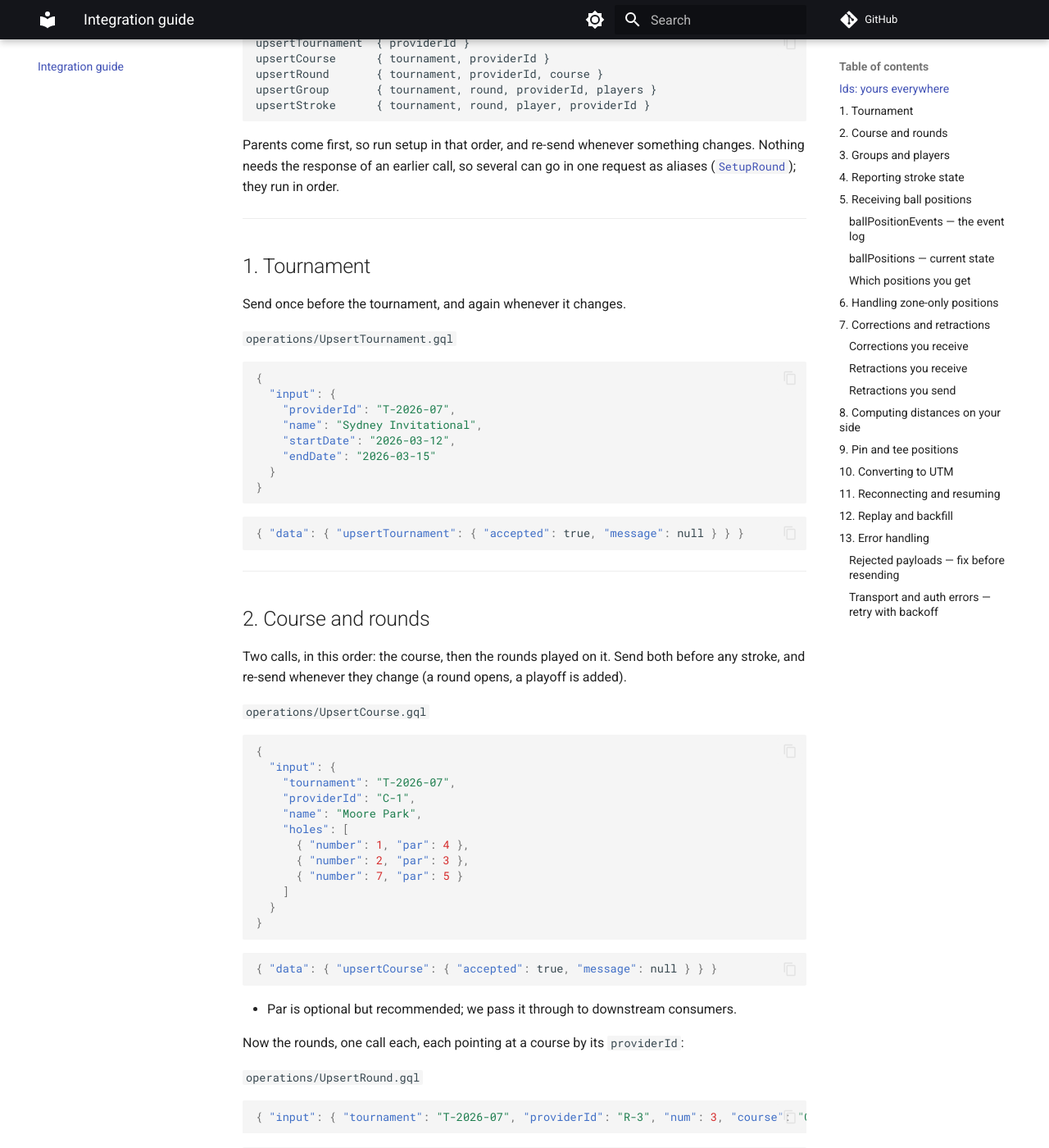
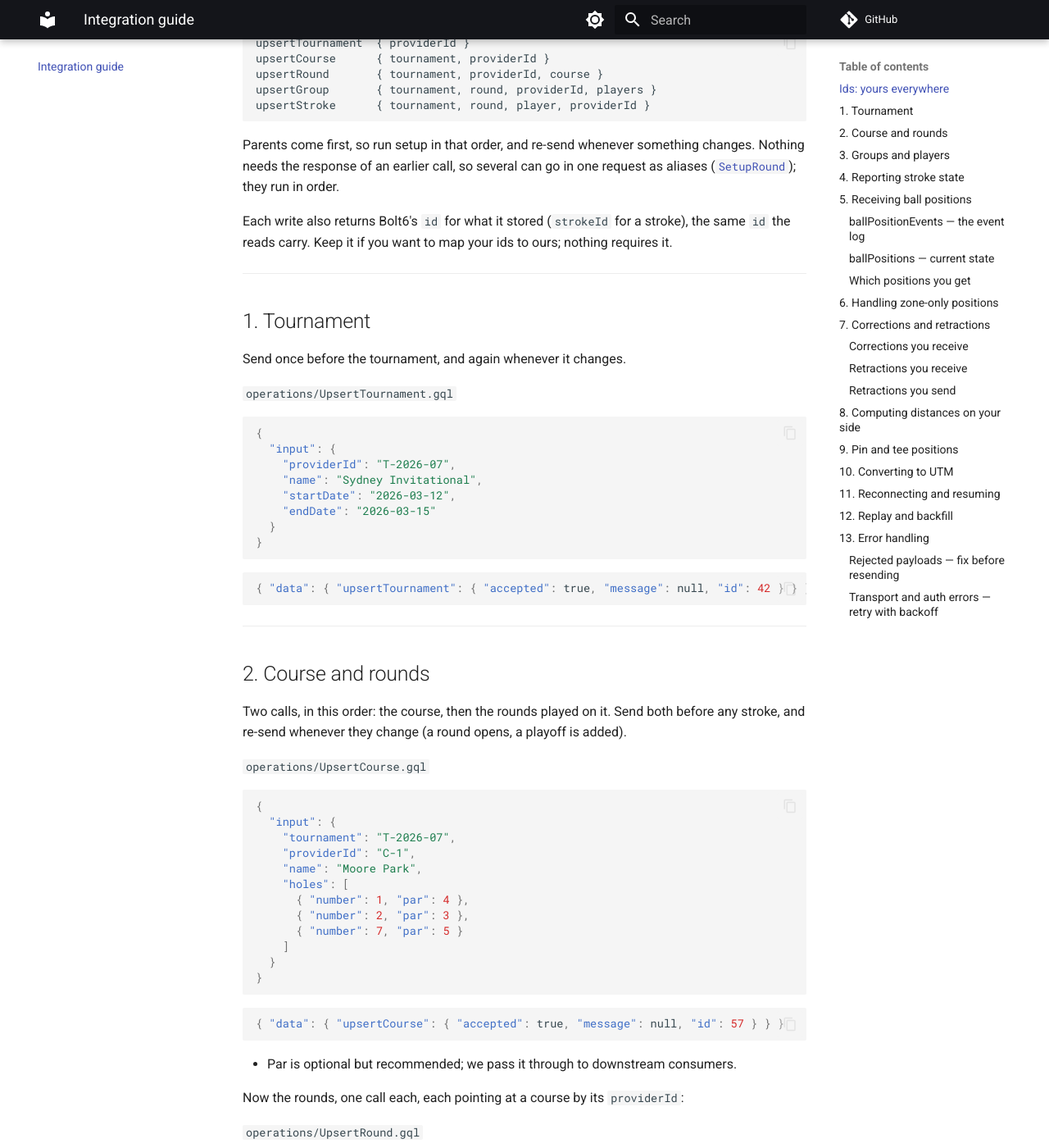
Before and after one commit to apgtec/golf-partner-api, an MkDocs documentation site: the page built from docs/integration.md, in a window 1280 px wide and 1400 px high, scrolled down 1234 px. Shown: the whole window at 82% size. Built offline with MkDocs 1.6.1 and Material for MkDocs 9.7.7, drawn with Linux system fonts in a browser that asks for light colours; comment, search, counter and statistics services are not loaded; the version menu is left out; some of the changed text lies outside the part shown.

Commit message:
Contract: writes return Bolt6's id of what they stored
WriteResult gains `id` (bigint, null when not accepted): the tournament, course, round, group or
stroke id the write stored, the same `id`/`strokeId` the reads carry. A partner that wants to map its
providerIds to Bolt6 ids gets the mapping from the write, without a read back. Nothing requires it:
every reference is still a providerId.

partner-schema.gql is re-introspected from lpga with the partner role (apgtec/apg#5785); the
operations select `id` and the docs' examples show it.

Co-Authored-By: Claude Opus 5.5 <noreply@anthropic.com>

````diff
--- a/docs/integration.md
+++ b/docs/integration.md
@@ -43,6 +43,9 @@ Parents come first, so run setup in that order, and re-send whenever something c
 the response of an earlier call, so several can go in one request as aliases
 ([`SetupRound`](operations.md#setupround)); they run in order.
 
+Each write also returns Bolt6's `id` for what it stored (`strokeId` for a stroke), the same `id` the
+reads carry. Keep it if you want to map your ids to ours; nothing requires it.
+
 ---
 
 ## 1. Tournament
@@ -63,7 +66,7 @@ Send once before the tournament, and again whenever it changes.
 ```
 
 ```json
-{ "data": { "upsertTournament": { "accepted": true, "message": null } } }
+{ "data": { "upsertTournament": { "accepted": true, "message": null, "id": 42 } } }
 ```
 
 ---
@@ -91,7 +94,7 @@ added).
 ```
 
 ```json
-{ "data": { "upsertCourse": { "accepted": true, "message": null } } }
+{ "data": { "upsertCourse": { "accepted": true, "message": null, "id": 57 } } }
 ```
 
 - Par is optional but recommended; we pass it through to downstream consumers.
@@ -105,7 +108,7 @@ Now the rounds, one call each, each pointing at a course by its `providerId`:
 ```
 
 ```json
-{ "data": { "upsertRound": { "accepted": true, "message": null } } }
+{ "data": { "upsertRound": { "accepted": true, "message": null, "id": 168 } } }
 ```
 
 - **Every group and stroke is keyed by a round** — `R-3` for the rest of this guide.
@@ -157,7 +160,7 @@ Send when the draw is published, and again on any change (a withdrawal, a player
 ```
 
 ```json
-{ "data": { "upsertGroup": { "accepted": true, "message": null } } }
+{ "data": { "upsertGroup": { "accepted": true, "message": null, "id": 2291 } } }
 ```
 
 - **Players are per tournament.** The same player `providerId` in another round's groups is the same
@@ -200,7 +203,7 @@ are no coordinate fields on this input.
 ```
 
 ```json
-{ "data": { "upsertStroke": { "accepted": true, "message": null } } }
+{ "data": { "upsertStroke": { "accepted": true, "message": null, "id": 88301 } } }
 ```
 
 `tournament`, `round` and `player` are the ids you sent in the earlier upserts; `providerId` is your
@@ -422,7 +425,7 @@ onward, so every downstream consumer learns about it.
 ```
 
 ```json
-{ "data": { "retractStroke": { "accepted": true, "message": null } } }
+{ "data": { "retractStroke": { "accepted": true, "message": null, "id": 88301 } } }
 ```
 
 The stroke is named by the ids you reported it with. To *correct* rather than withdraw a stroke,
@@ -571,7 +574,8 @@ Two failure classes, handled differently — one is worth retrying, the other is
   "data": {
     "upsertStroke": {
       "accepted": false,
-      "message": "unknown round 'R-9' in tournament 'T-2026-07'"
+      "message": "unknown round 'R-9' in tournament 'T-2026-07'",
+      "id": null
     }
   }
 }
````
Also changed, not shown: docs/index.md (+2 -2 lines), docs/reference.md (+5 -3 lines), 8 other files.
